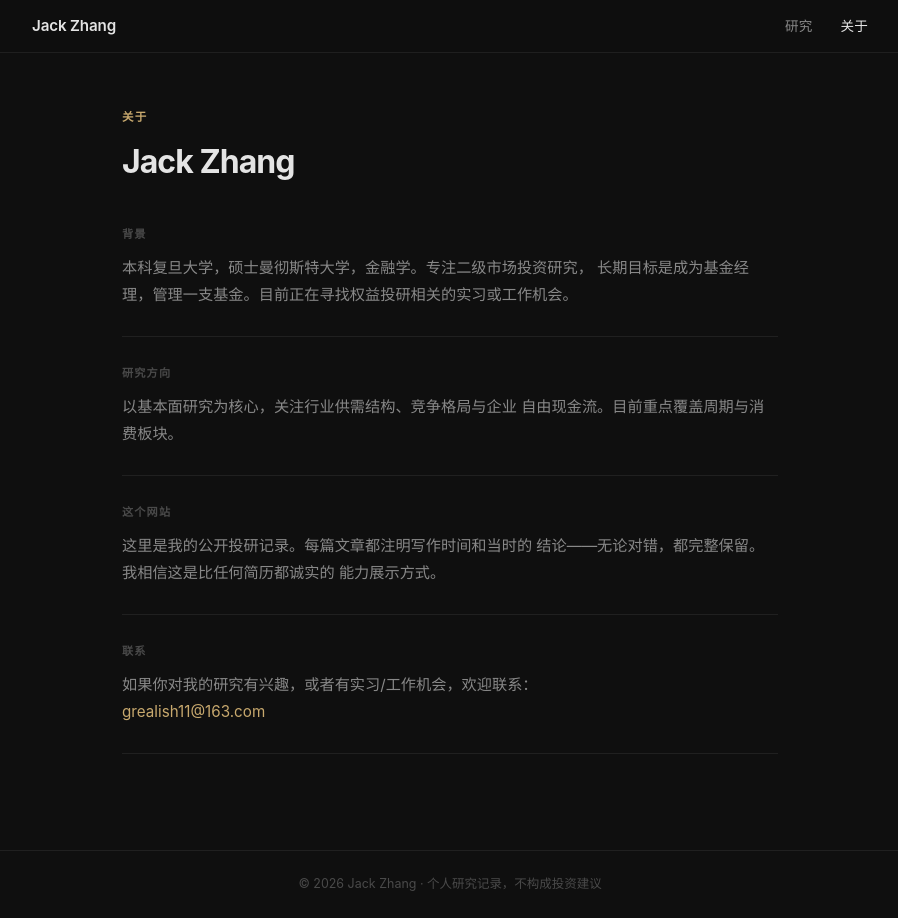
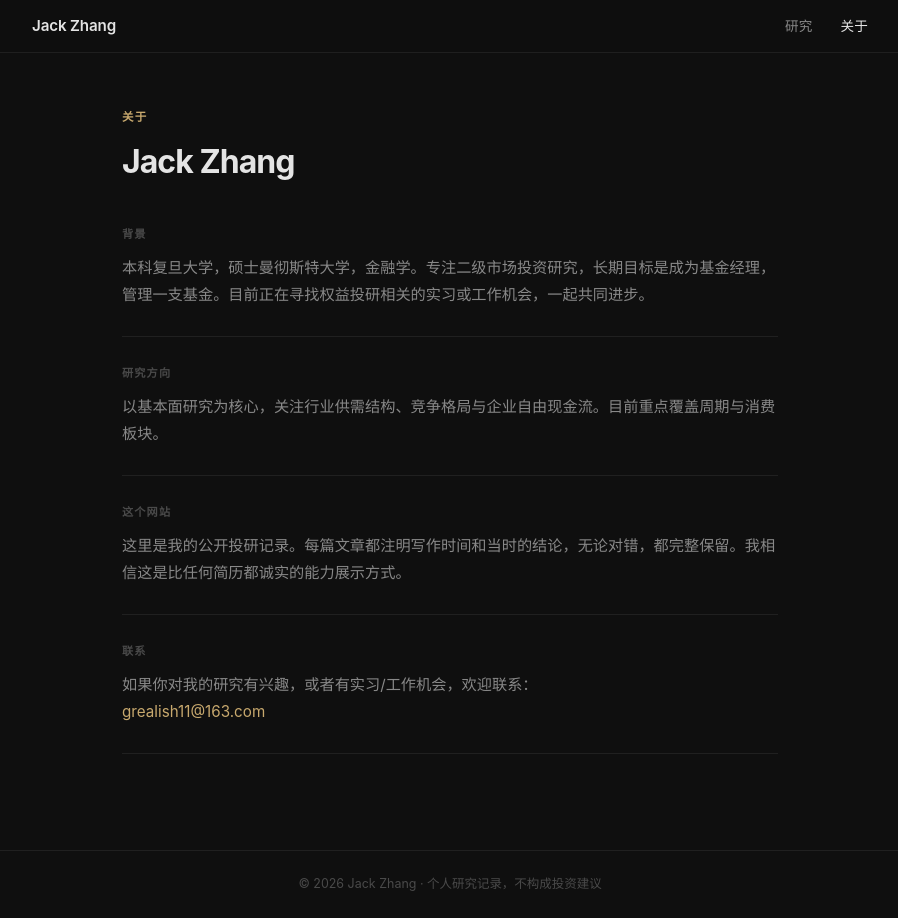
Before and after one commit to grealishzzh-dev/jackzhang.com, a Next.js app: page /about in a window 1280 px wide. Shown: the whole page, without its empty margins (190-1088 px from the left). Built offline with nearby package versions, Linux system fonts and the light colour scheme.

Commit message:
Fix about page copy

```diff
--- a/app/about/page.tsx
+++ b/app/about/page.tsx
@@ -19,23 +19,19 @@ export default function AboutPage() {
       <div style={{ display: "flex", flexDirection: "column", gap: 28 }}>
         <Section title="背景">
           <p>
-            本科复旦大学，硕士曼彻斯特大学，金融学。专注二级市场投资研究，
-            长期目标是成为基金经理，管理一支基金。目前正在寻找权益投研相关的实习或工作机会。
+            本科复旦大学，硕士曼彻斯特大学，金融学。专注二级市场投资研究，长期目标是成为基金经理，管理一支基金。目前正在寻找权益投研相关的实习或工作机会，一起共同进步。
           </p>
         </Section>
 
         <Section title="研究方向">
           <p>
-            以基本面研究为核心，关注行业供需结构、竞争格局与企业
-            自由现金流。目前重点覆盖周期与消费板块。
+            以基本面研究为核心，关注行业供需结构、竞争格局与企业自由现金流。目前重点覆盖周期与消费板块。
           </p>
         </Section>
 
         <Section title="这个网站">
           <p>
-            这里是我的公开投研记录。每篇文章都注明写作时间和当时的
-            结论——无论对错，都完整保留。我相信这是比任何简历都诚实的
-            能力展示方式。
+            这里是我的公开投研记录。每篇文章都注明写作时间和当时的结论，无论对错，都完整保留。我相信这是比任何简历都诚实的能力展示方式。
           </p>
         </Section>
 
```
